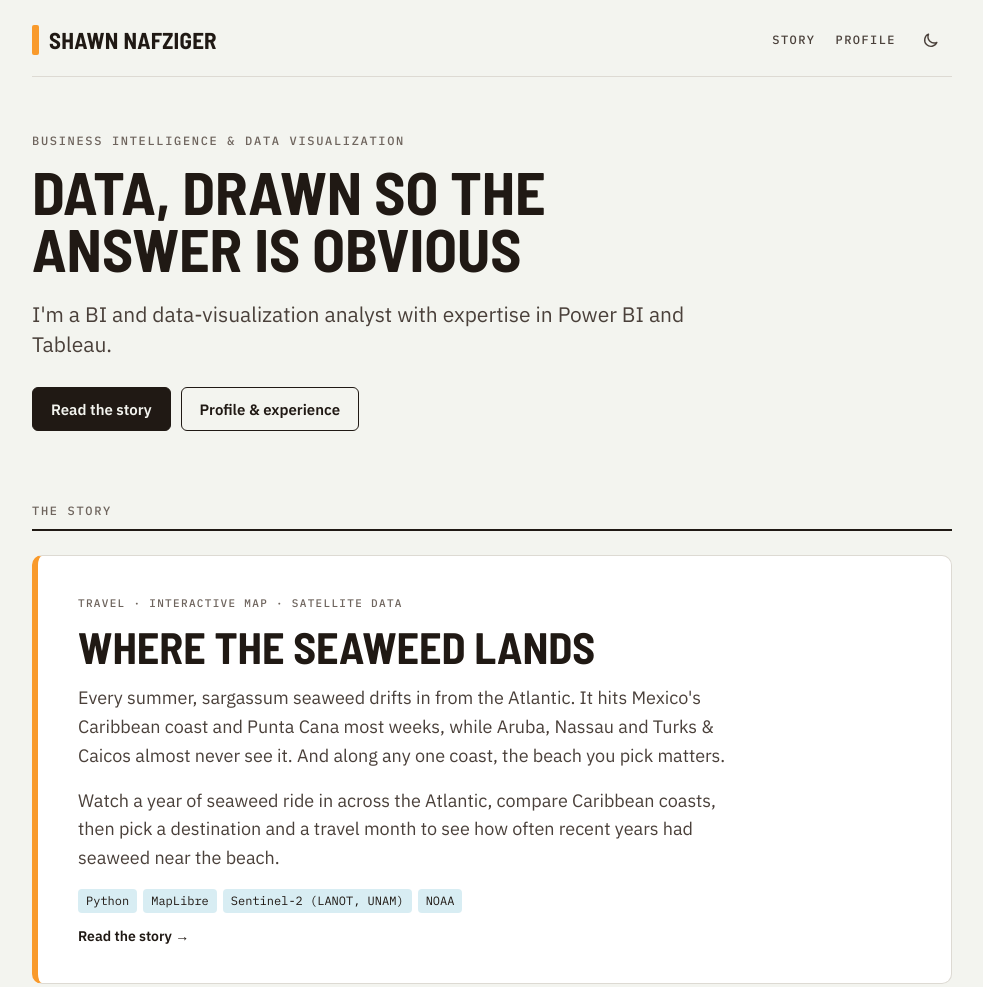
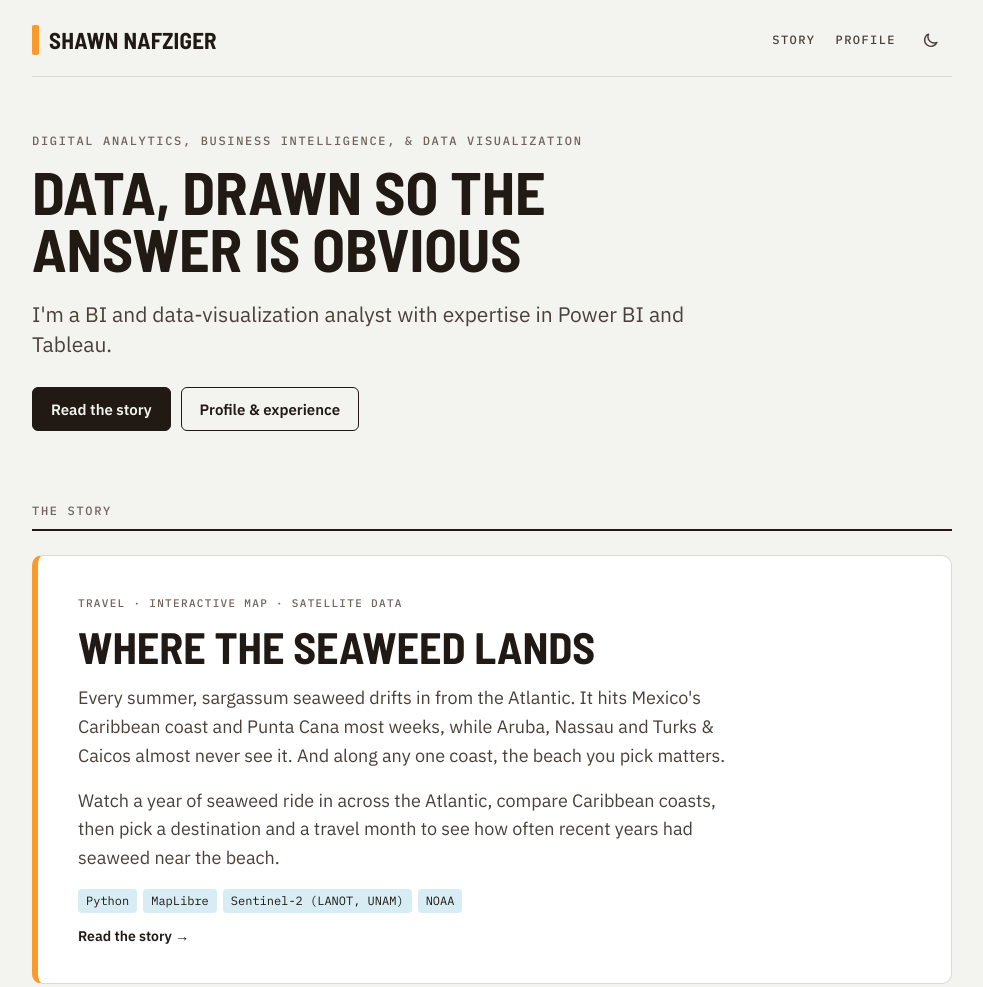
Before and after one commit to shawn-nafziger/shawnnafziger-site, a plain HTML site: page index.html in a window 1280 px wide. Shown: the top 987 px of the page, without its empty margins (148-1131 px from the left). Drawn offline with Linux system fonts and the light colour scheme.

Commit message:
Home: first line reads Digital Analytics, Business Intelligence, & Data Visualization
Co-Authored-By: Claude Opus 5.5 <noreply@anthropic.com>
Claude-Session: https://claude.ai/code/session_013US6L7M2NamMQ4bBxGx1R9

```diff
--- a/index.html
+++ b/index.html
@@ -25,7 +25,7 @@
 </header>
 <main class="wrap">
 <section>
-  <p class="kicker">Business intelligence &amp; data visualization</p>
+  <p class="kicker">Digital Analytics, Business Intelligence, &amp; Data Visualization</p>
   <h1>Data, drawn so the answer is obvious</h1>
   <p class="lede">I'm a BI and data-visualization analyst with expertise in Power BI and Tableau.</p>
   <div class="button-row">
```
